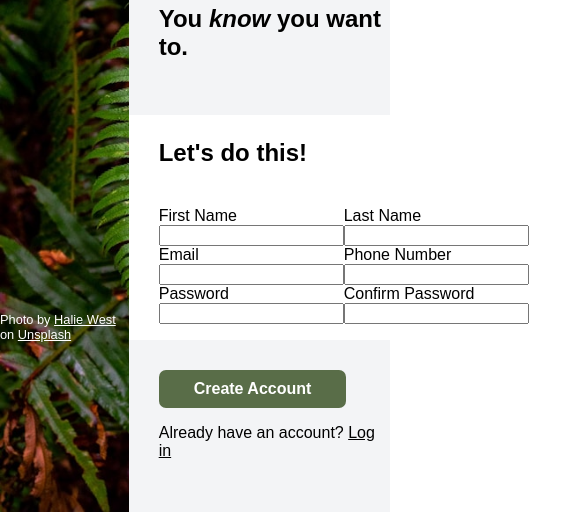
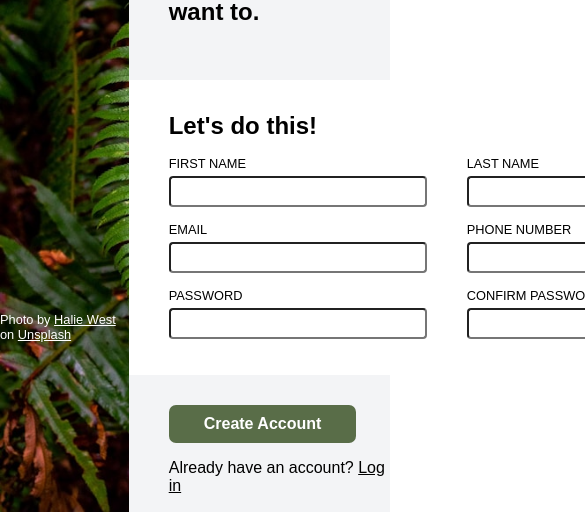
Before and after one commit to laurencecnerual/odin-sign-up-form, a plain HTML site: page index.html in a window 390 px wide. Shown: the part 332-844 px from the top of the page, 585 px wide, since content can reach past the window. Drawn offline with Linux system fonts and the light colour scheme.

Commit message:
Styles main .mid field positioning and spacing
Does not implement field validation, responsive behavior, etc

```diff
--- a/style.css
+++ b/style.css
@@ -57,6 +57,7 @@ header {
 
 .fields {
     display: flex;
+    gap: 40px;
 }
 
 header {
@@ -73,7 +74,7 @@ a:hover {
     font-style: italic;
 }
 
-footer {
+footer, li {
     font-size: 0.8rem;
 }
 
@@ -83,11 +84,15 @@ main {
 
 main .mid {
     background-color: white;
-    padding-left: 30px;
+    padding: 20px 0;
 }
 
-main .top, main .bot {
-    padding-left: 30px;
+main .top, main .mid, main .bot {
+    padding-left: 40px;
+}
+
+.mid p {
+    margin: 12px 0 0 0;
 }
 
 p.big-bold {
@@ -117,3 +122,20 @@ ul {
     list-style-type: none;
     padding: 0px;
 }
+
+li {
+    text-transform: uppercase;
+    margin-bottom: 15px;
+}
+
+input {
+    width: 250px;
+    height: 25px;
+    border-radius: 4px;
+}
+
+label {
+    display: flex;
+    flex-direction: column;
+    gap: 5px;
+}
```
